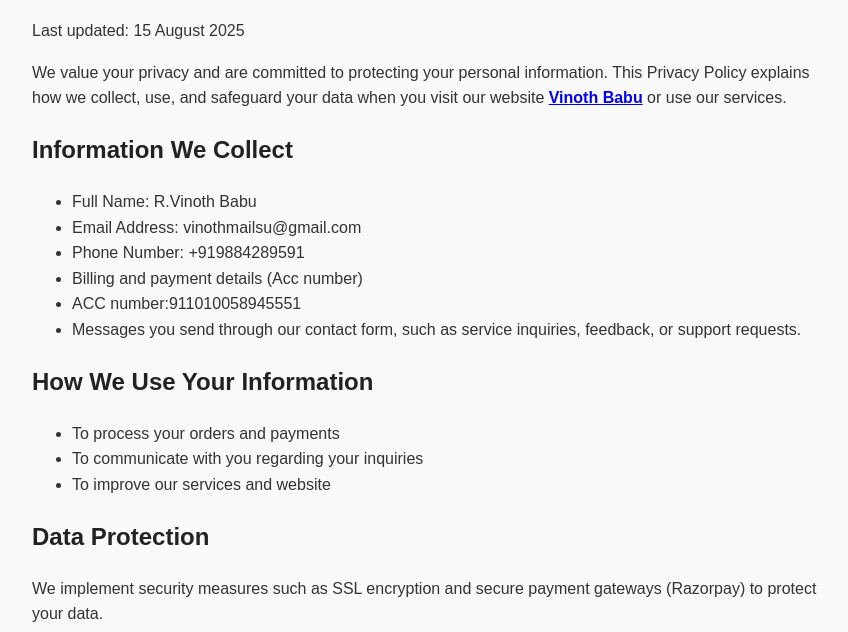
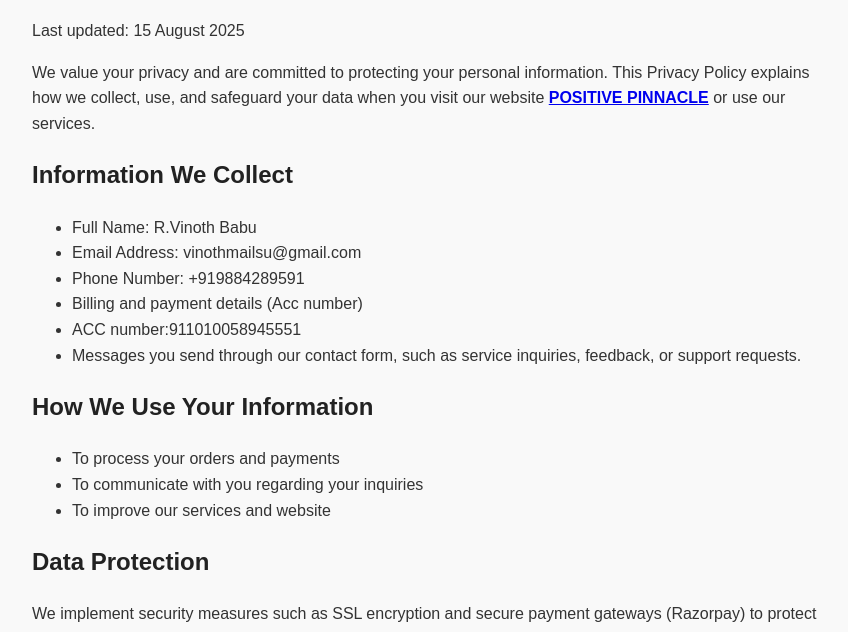
Before and after one commit to innovativeconsult/privacy-policy, a plain HTML site: page privacy-policy/index.html in a window 1280 px wide. Shown: the part 96-728 px from the top of the page, without its empty margins (208-1056 px from the left). Drawn offline with Linux system fonts and the light colour scheme.

Commit message:
Update index.html

```diff
--- a/privacy-policy/index.html
+++ b/privacy-policy/index.html
@@ -29,7 +29,7 @@
 
     <p>We value your privacy and are committed to protecting your personal information. This Privacy Policy explains how
         we collect, use, and safeguard your data when you visit our website <a href="https://vinoth-babu.com/"
-            target="_blank"><b>Vinoth Babu</b></a>
+            target="_blank"><b>POSITIVE PINNACLE</b></a>
         or use our services.</p>
 
     <h2>Information We Collect</h2>
@@ -65,4 +65,5 @@
     </p>
 </body>
 
+
 </html>
```
